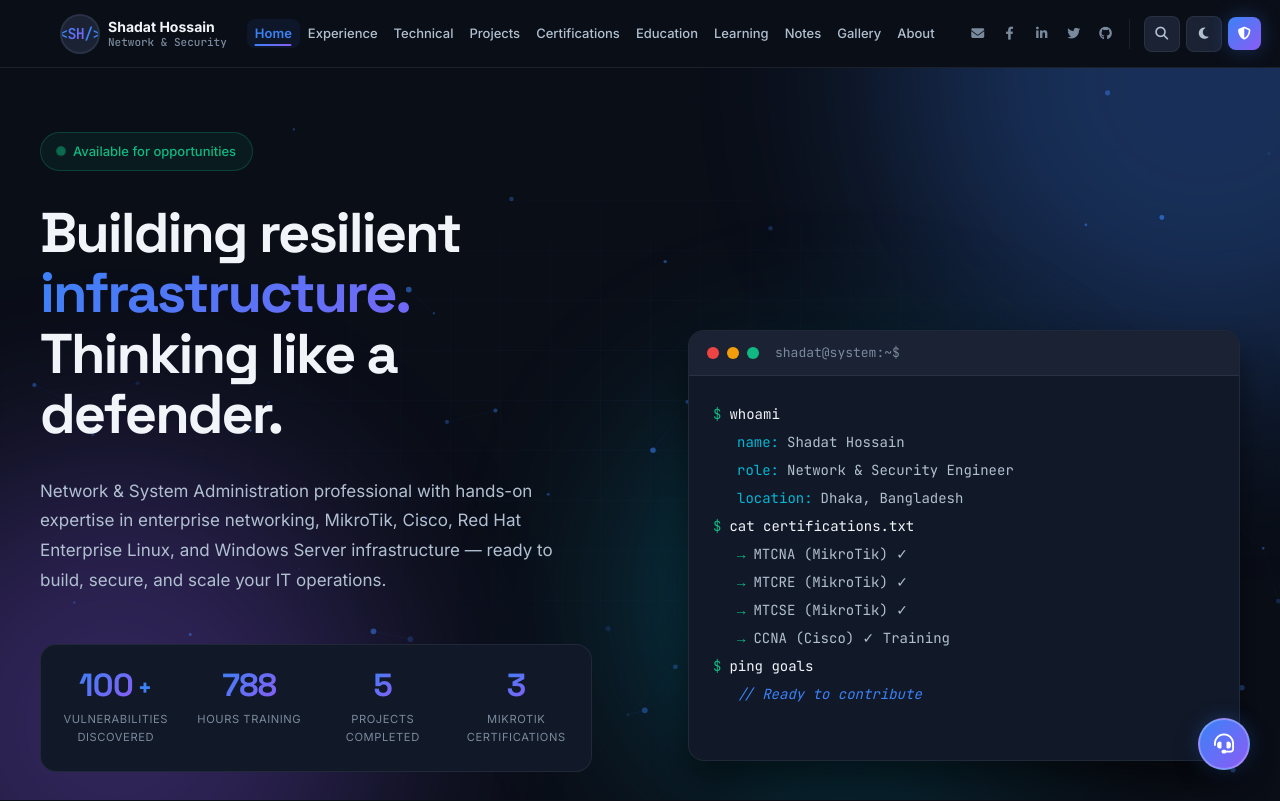
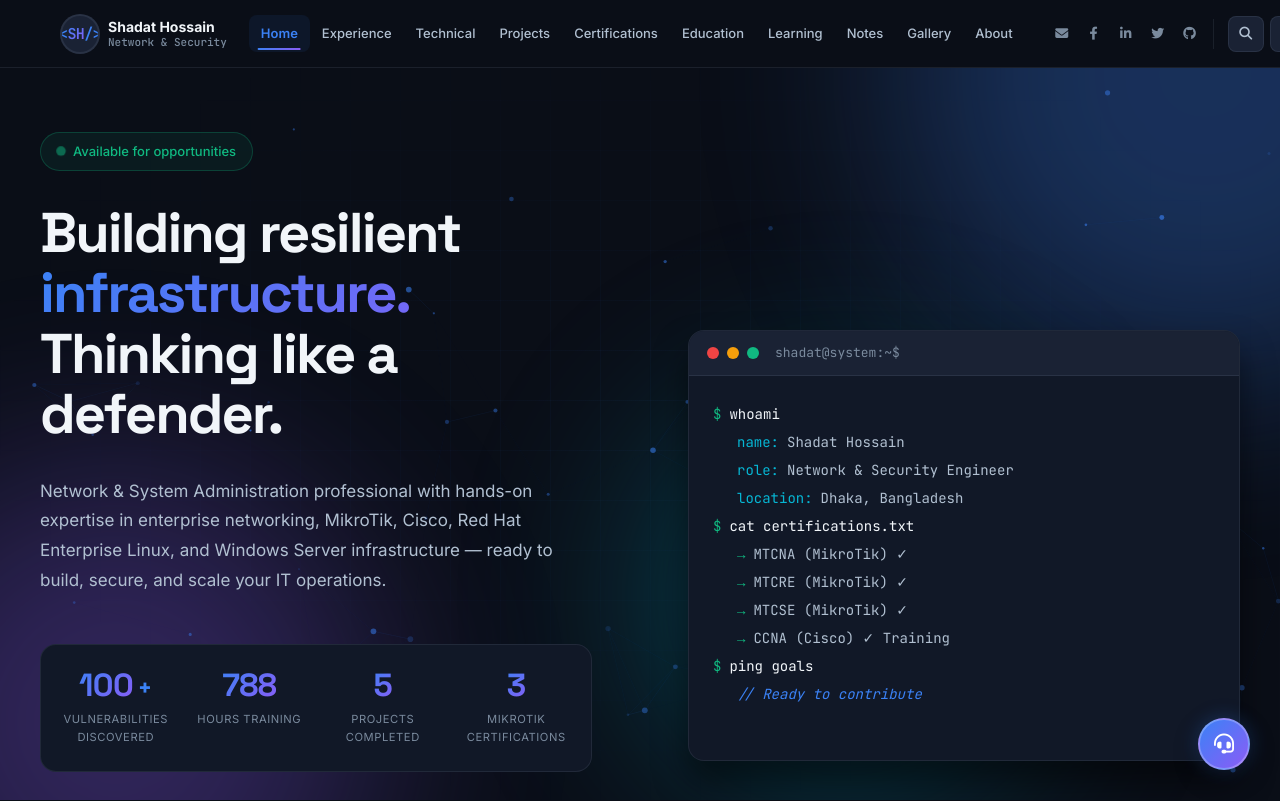
Before and after one commit to ShadatBD401/ShadatBD401.github.io, a plain HTML site: page index.html in a window 1280 px wide. Shown: the top 801 px of the page. Drawn offline with Linux system fonts and the light colour scheme; no server answers; a script that the page names is missing.

Commit message:
Update style.css

```diff
--- a/css/style.css
+++ b/css/style.css
@@ -226,7 +226,7 @@ input, textarea, select { font-family:inherit; font-size:inherit; color:var(--te
 [data-theme="light"] .navbar { background:#ffffff; }
 .nav-container { max-width:var(--container-max); margin:0 auto;
     padding:0 20px; height:100%; display:flex; align-items:center;
-    justify-content:space-between; gap:4px; }
+    justify-content:space-between; gap:6px; }
 
 .nav-logo { display:flex; align-items:center; gap:8px; flex-shrink:0; }
 .nav-avatar { position:relative; width:40px; height:40px; border-radius:50%;
@@ -248,7 +248,7 @@ input, textarea, select { font-family:inherit; font-size:inherit; color:var(--te
 
 .nav-menu { display:flex; align-items:center; gap:0; flex:1;
     justify-content:center; margin:0 16px; }
-.nav-link { position:relative; padding:4px 8px; font-size:.8125rem;
+.nav-link { position:relative; padding:8px 12px; font-size:.8125rem;
     font-weight:500; color:var(--text-secondary); border-radius:var(--radius-md);
     transition:color .2s, background .25s, transform .2s; overflow:hidden; }
 .nav-link:hover { color:var(--text-primary); background:var(--bg-hover); transform:translateY(-1px); }
```
